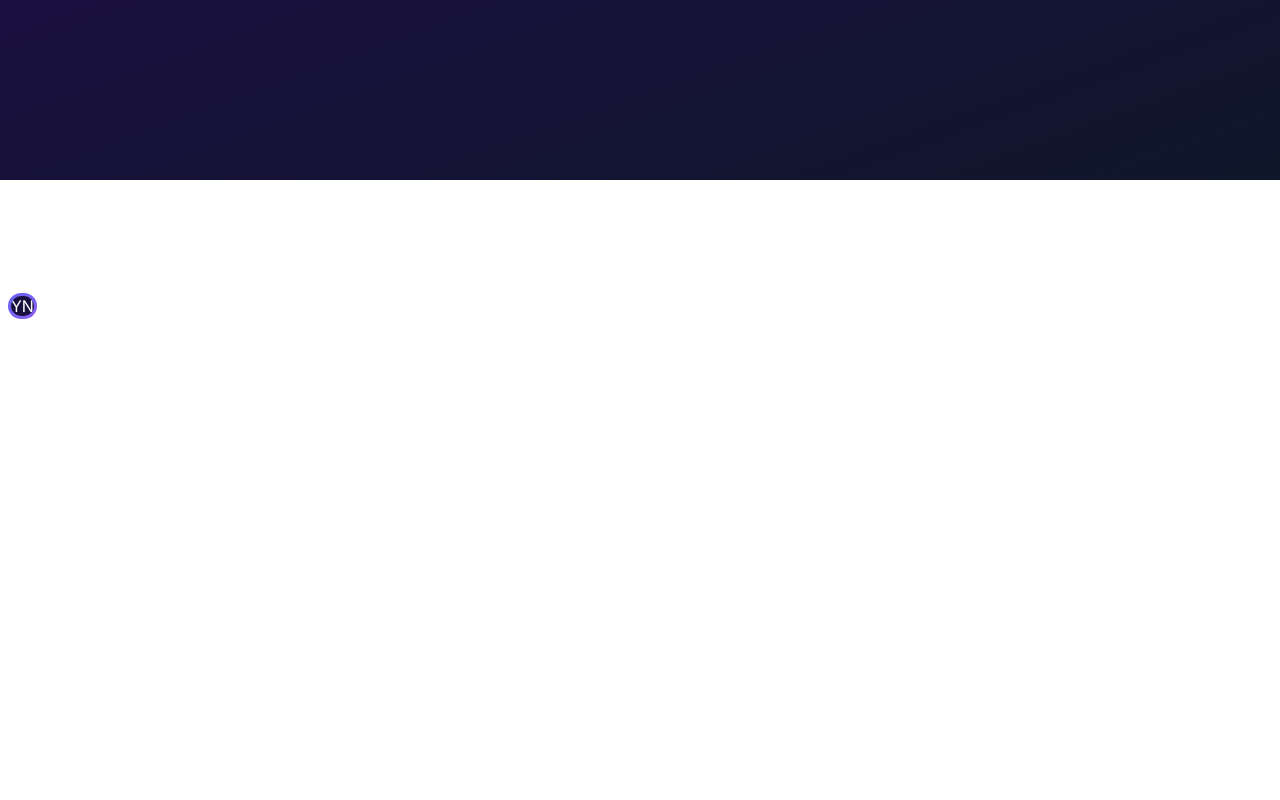
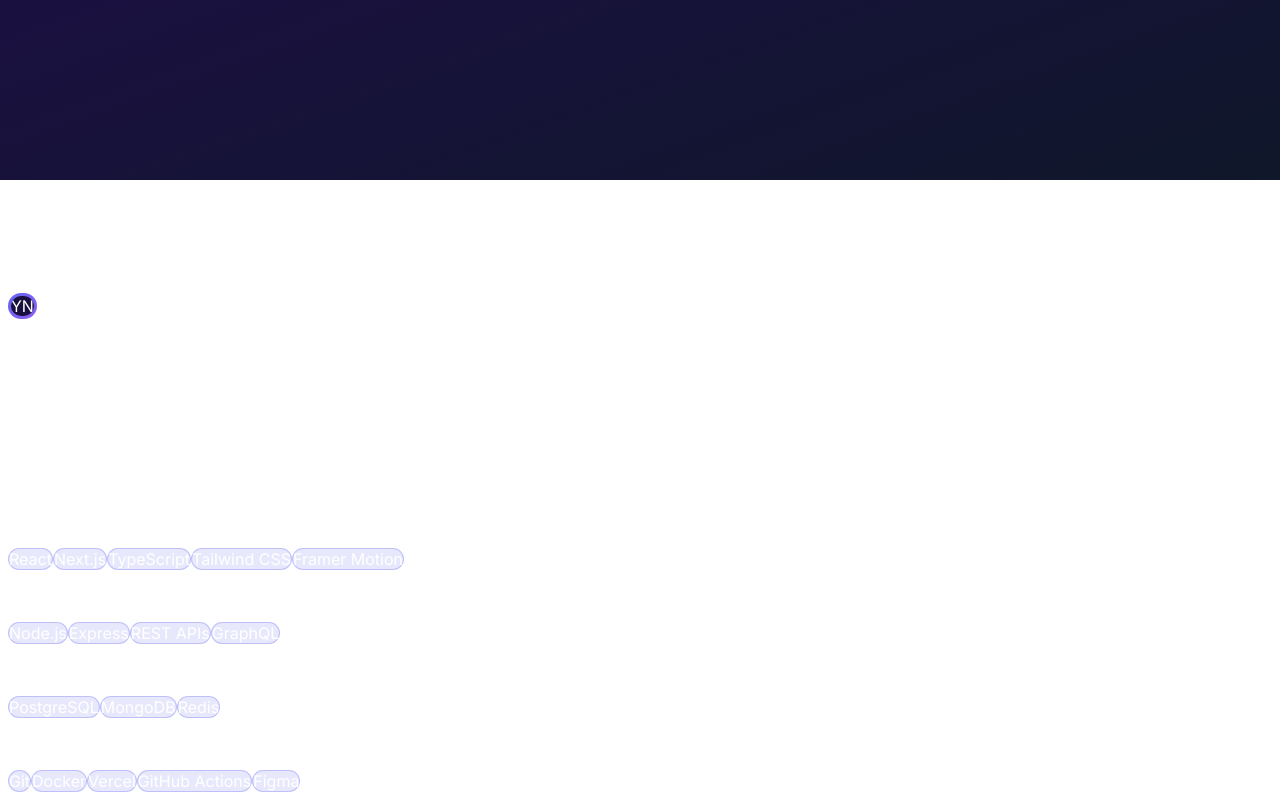
Before and after one commit to UsamaAshraf82/portfolio, a Next.js app: page / in a window 1280 px wide. Shown: the part 620-1420 px from the top of the page. Before the commit the page ends 1019 px from the top, so only its background shows below. Built offline with nearby package versions, Linux system fonts and the light colour scheme.

Commit message:
feat: add Skills section with grouped badge layout

```diff
--- a/app/page.tsx
+++ b/app/page.tsx
@@ -1,6 +1,7 @@
 import Navbar from "@/components/Navbar";
 import Hero from "@/components/sections/Hero";
 import About from "@/components/sections/About";
+import Skills from "@/components/sections/Skills";
 
 export default function Home() {
   return (
@@ -8,6 +9,7 @@ export default function Home() {
       <Navbar />
       <Hero />
       <About />
+      <Skills />
     </main>
   );
 }
--- /dev/null
+++ b/components/sections/Skills.tsx
@@ -0,0 +1,32 @@
+"use client";
+
+import { motion } from "framer-motion";
+import { skillGroups } from "@/data/skills";
+import SectionHeader from "@/components/ui/SectionHeader";
+import SkillBadge from "@/components/ui/SkillBadge";
+
+export default function Skills() {
+  return (
+    <section id="skills" className="py-24 px-6 max-w-5xl mx-auto">
+      <SectionHeader label="Skills" heading="Tech Stack" />
+      <div className="flex flex-col gap-8">
+        {skillGroups.map((group, i) => (
+          <motion.div
+            key={group.category}
+            initial={{ opacity: 0, y: 16 }}
+            whileInView={{ opacity: 1, y: 0 }}
+            viewport={{ once: true }}
+            transition={{ duration: 0.4, delay: i * 0.08 }}
+          >
+            <p className="text-white/30 text-xs uppercase tracking-widest mb-3">{group.category}</p>
+            <div className="flex flex-wrap gap-2">
+              {group.skills.map((skill) => (
+                <SkillBadge key={skill} skill={skill} />
+              ))}
+            </div>
+          </motion.div>
+        ))}
+      </div>
+    </section>
+  );
+}
```
